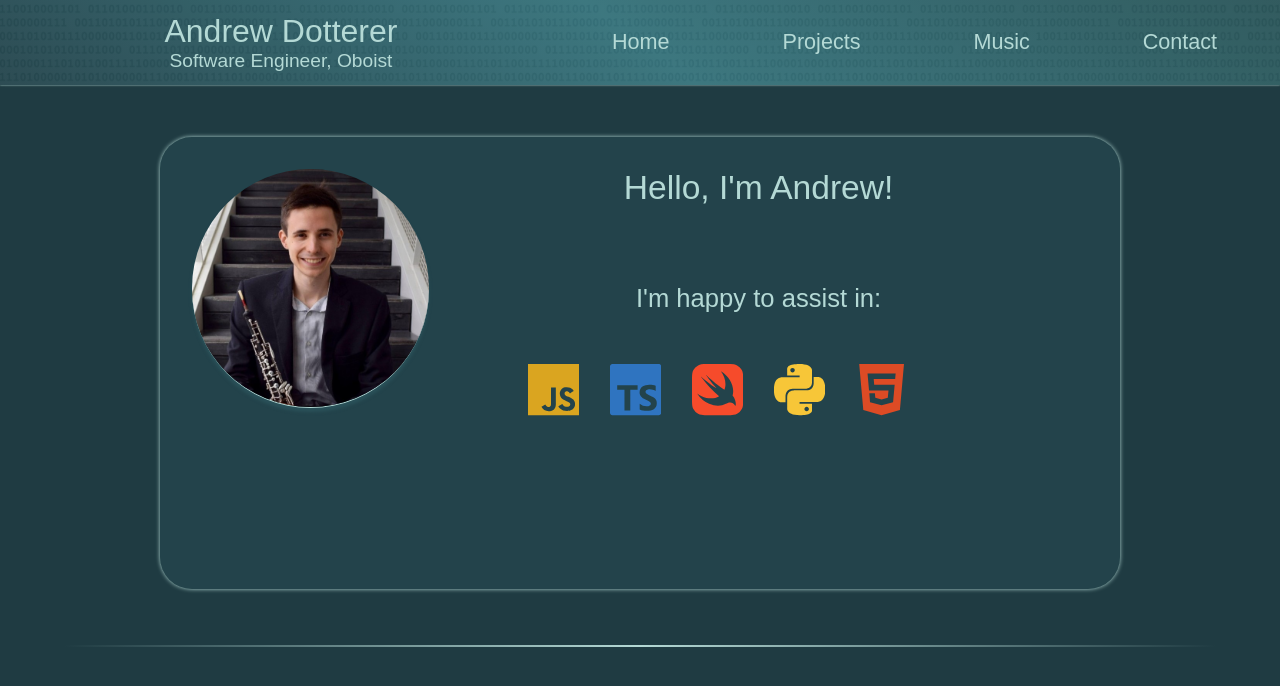
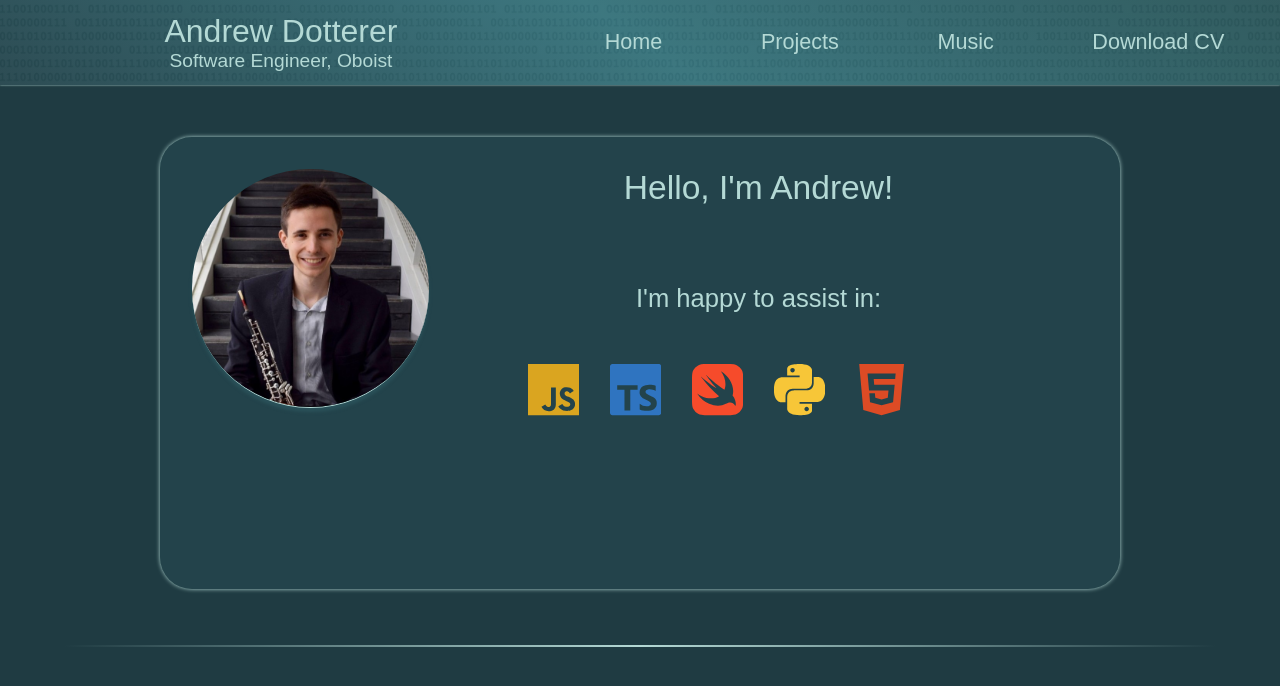
Before and after one commit to adotterer/adotterer.github.io, a React (Create React App) app: page / in a window 1280 px wide. Shown: the top 686 px of the page. Built offline with nearby package versions, Linux system fonts and the light colour scheme; a web font is replaced by a local one.

Commit message:
Download CV

```diff
--- a/src/Header.jsx
+++ b/src/Header.jsx
@@ -12,7 +12,7 @@ export default function Header() {
             <li><Link to="/">Home</Link></li>
             <li><Link to="/projects">Projects</Link></li>
             <li><Link to="/music">Music</Link></li>
-            <li><Link to="/contact">Contact</Link></li>
+            <li><a target="_" href="https://mshippoboe.s3.us-west-1.amazonaws.com/ANDREW_DOTTERER_RESUME+(1).pdf">Download CV</a></li>
         </ul>
     </header>
 }
--- a/src/Projects.jsx
+++ b/src/Projects.jsx
@@ -1,5 +1,5 @@
 import Container from "./Container"
-import {FaExternalLinkAlt, FaGithub} from "react-icons/fa"
+import {FaLink, FaGithub} from "react-icons/fa"
 
 const imgArr = ["https://mshippoboe.s3.us-west-1.amazonaws.com/fido_finder.f47bcfe0.png",
    "https://mshippoboe.s3.us-west-1.amazonaws.com/airbnb_og_meta.12a2c027.png" ,
@@ -9,7 +9,7 @@ const imgArr = ["https://mshippoboe.s3.us-west-1.amazonaws.com/fido_finder.f47bc
 function FeatureLinkIcons({liveURL, codeURL}) {
     return (
         <div className="feature_link_icons">
-            <a target="_" href={liveURL}><FaExternalLinkAlt /></a>
+            <a target="_" href={liveURL}><FaLink /></a>
             <a target="_" href={codeURL}><FaGithub /></a>
         </div>
         )
```
